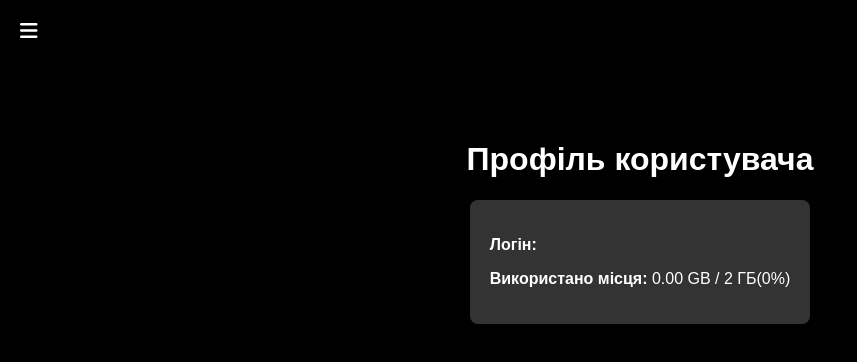
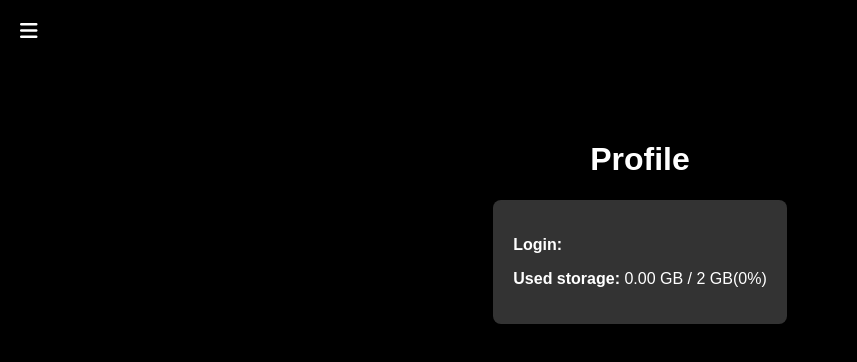
Before and after one commit to AeesMan/Frameworks, an Angular app in the folder Course/web-media-player/: page /profile in a window 1280 px wide. Shown: the top 362 px of the page, without its empty margins (0-857 px from the left). Built offline with nearby package versions, Linux system fonts and the light colour scheme.

Commit message:
Diploma v1.3(Some fixes)

```diff
--- a/Course/web-media-player/src/app/home/home.component.html
+++ b/Course/web-media-player/src/app/home/home.component.html
@@ -1,4 +1,4 @@
-<h1>Media Player</h1>
+
 
 <div class="main-container">
   <div class="media-container">
--- a/Course/web-media-player/src/app/home/home.component.ts
+++ b/Course/web-media-player/src/app/home/home.component.ts
@@ -35,7 +35,7 @@ export class HomeComponent implements OnInit, AfterViewInit {
 
   ngOnInit(): void {
     const userId = localStorage.getItem('userId');
-    console.log('Loaded userId from localStorage:', userId); // 🔍
+    console.log('Loaded userId from localStorage:', userId);
     if (userId) {
       this.loadTracks(userId);
       this.loadVideos(userId);
@@ -339,7 +339,7 @@ deleteTrack(event: Event, track: Track): void {
 
       const userId = localStorage.getItem('userId');
       if (userId) {
-        this.loadTracks(userId); // ✅ тепер передаємо аргумент
+        this.loadTracks(userId);
       }
     },
     (error) => {
@@ -369,7 +369,7 @@ deleteVideo(video: Video): void {
 
       const userId = localStorage.getItem('userId');
       if (userId) {
-        this.loadVideos(userId); // ✅ тепер передаємо аргумент
+        this.loadVideos(userId);
       }
     },
     (error) => {
--- a/Course/web-media-player/src/app/login/login.component.ts
+++ b/Course/web-media-player/src/app/login/login.component.ts
@@ -24,7 +24,7 @@ export class LoginComponent {
 
     this.http.post<any>('http://localhost:5000/auth/login', this.user, { headers }).subscribe({
       next: (response) => {
-        console.log('✅ Login successful:', response);
+        console.log('Login successful:', response);
 
         // Вивести в консоль userId
         console.log('User ID:', response.userId);
@@ -36,7 +36,7 @@ export class LoginComponent {
         this.router.navigate(['/home']);
       },
       error: (error) => {
-        console.error('❌ Login failed:', error);
+        console.error('Login failed:', error);
         alert(error.error?.error || 'Login failed');
       }
     });
--- a/Course/web-media-player/src/app/media-upload/media-upload.component.ts
+++ b/Course/web-media-player/src/app/media-upload/media-upload.component.ts
@@ -69,13 +69,11 @@ if (!userId) {
 }
 
 
-  console.log('User ID from localStorage:', userId); // Вивести userId в консоль
-
   const formData = new FormData();
   formData.append('file', this.file);
   formData.append('name', this.name);
-  formData.append('author', userId); // залишаємо, якщо ти хочеш показувати ім’я
-  formData.append('userId', userId); // ОБОВ’ЯЗКОВО додаємо це
+  formData.append('author', userId);
+  formData.append('userId', userId);
 
 
   const apiUrl =
--- a/Course/web-media-player/src/app/profile/profile.component.html
+++ b/Course/web-media-player/src/app/profile/profile.component.html
@@ -14,12 +14,12 @@
 
 <!-- Контент профілю -->
 <div class="profile-container">
-  <h1>Профіль користувача</h1>
+  <h1>Profile</h1>
   <div class="profile-info">
-    <p><strong>Логін:</strong> {{ user.login }}</p>
-    <p *ngIf="user.email"><strong>Email:</strong> {{ user.email }}</p>
-    <p *ngIf="user.bio"><strong>Про мене:</strong> {{ user.bio }}</p>
-    <p><strong>Використано місця: </strong>{{ formattedUsedStorage }} / 2 ГБ({{ usedPercentage | number: '1.0-2' }}%)</p>
+    <p><strong>Login:</strong> {{ user.login }}</p>
+    <!-- <p *ngIf="user.email"><strong>Email:</strong> {{ user.email }}</p>
+    <p *ngIf="user.bio"><strong>About me:</strong> {{ user.bio }}</p> -->
+    <p><strong>Used storage: </strong>{{ formattedUsedStorage }} / 2 GB({{ usedPercentage | number: '1.0-2' }}%)</p>
 
   </div>
 </div>
--- a/Course/web-media-player/src/app/profile/profile.component.ts
+++ b/Course/web-media-player/src/app/profile/profile.component.ts
@@ -40,7 +40,7 @@ export class ProfileComponent implements OnInit {
           this.user = data;
         },
         error: (err) => {
-          console.error('❌ Не вдалося завантажити дані користувача:', err);
+          console.error('Не вдалося завантажити дані користувача:', err);
         }
       });
     }
--- a/Course/web-media-player/src/app/register/register.component.ts
+++ b/Course/web-media-player/src/app/register/register.component.ts
@@ -24,7 +24,7 @@ export class RegisterComponent {
     const { login, password, confirm } = this.user;
 
     if (password !== confirm) {
-      console.error('❌ Passwords do not match');
+      console.error('Passwords do not match');
       return;
     }
 
@@ -32,11 +32,11 @@ export class RegisterComponent {
 
     this.http.post('http://localhost:5000/auth/register', { login, password }, { headers }).subscribe({
       next: () => {
-        console.log('✅ Registration successful');
+        console.log('Registration successful');
         this.router.navigate(['/login']);
       },
       error: (err) => {
-        console.error('❌ Registration failed:', err.error?.error || err.message);
+        console.error('Registration failed:', err.error?.error || err.message);
       },
     });
   }
```
Also changed, not shown: 1 other file (tests, documents, lock files or other folders).
